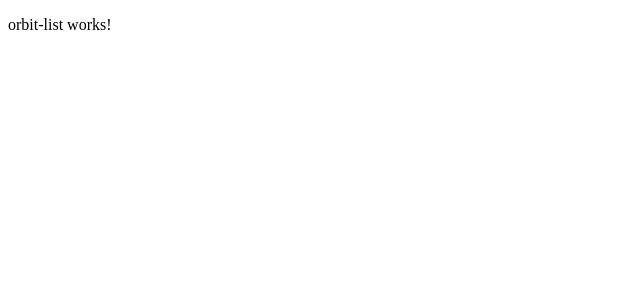
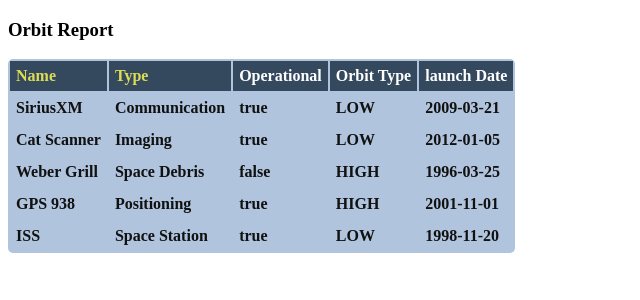
Before and after one commit to SafnaRafic/orbit-report, an Angular app: page / in a window 1280 px wide. Shown: the top 300 px of the page, without its empty margins (0-640 px from the left). Built offline with nearby package versions, Linux system fonts and the light colour scheme.

Commit message:
Displayed table of Satellites

```diff
--- a/src/app/app.component.css
+++ b/src/app/app.component.css
@@ -0,0 +1,13 @@
+.search-form {
+    margin-bottom: 40px;
+}
+
+button {
+    margin-left: 10px;
+    color: #fff;
+    background-color: #009b25;
+    border-radius: 4px;
+    padding: 2px 5px;
+    font-size: 18px;
+    cursor: pointer;
+}
--- a/src/app/orbit-list/orbit-list.component.css
+++ b/src/app/orbit-list/orbit-list.component.css
@@ -0,0 +1,29 @@
+.sortable {
+    cursor: pointer;
+    color: #dd5;
+}
+
+.warning {
+    /* background-color: #da8a8a; */
+    background-color: red;
+}
+
+table {
+  color: #111;
+  border-radius: 5px;
+  overflow: hidden;
+  margin: 12px 0;
+  min-width: 300px;
+  background: lightsteelblue;
+}
+
+.header-row {
+    background: #34495E;
+    color: #fff;
+}
+
+th, td {
+    text-align: left;
+    margin: 5px 10px;
+    padding: 6px;
+}
--- a/src/app/orbit-list/orbit-list.component.html
+++ b/src/app/orbit-list/orbit-list.component.html
@@ -1 +1,18 @@
-<p>orbit-list works!</p>
+<h3>Orbit Report</h3>
+<table>
+    <tr class="header-row">
+        <th class="sortable">Name</th>
+        <th class="sortable">Type</th>
+        <th>Operational</th>
+        <th>Orbit Type</th>
+        <th>launch Date</th>
+    </tr>
+    <tr *ngFor="let member of satellites">
+        <th>{{member.name}}</th>
+        <th>{{member.type}}</th>
+        <th>{{member.operational}}</th>
+        <th>{{member.orbitType}}</th>
+        <th>{{member.launchDate}}</th>
+    </tr>
+
+</table>
```
